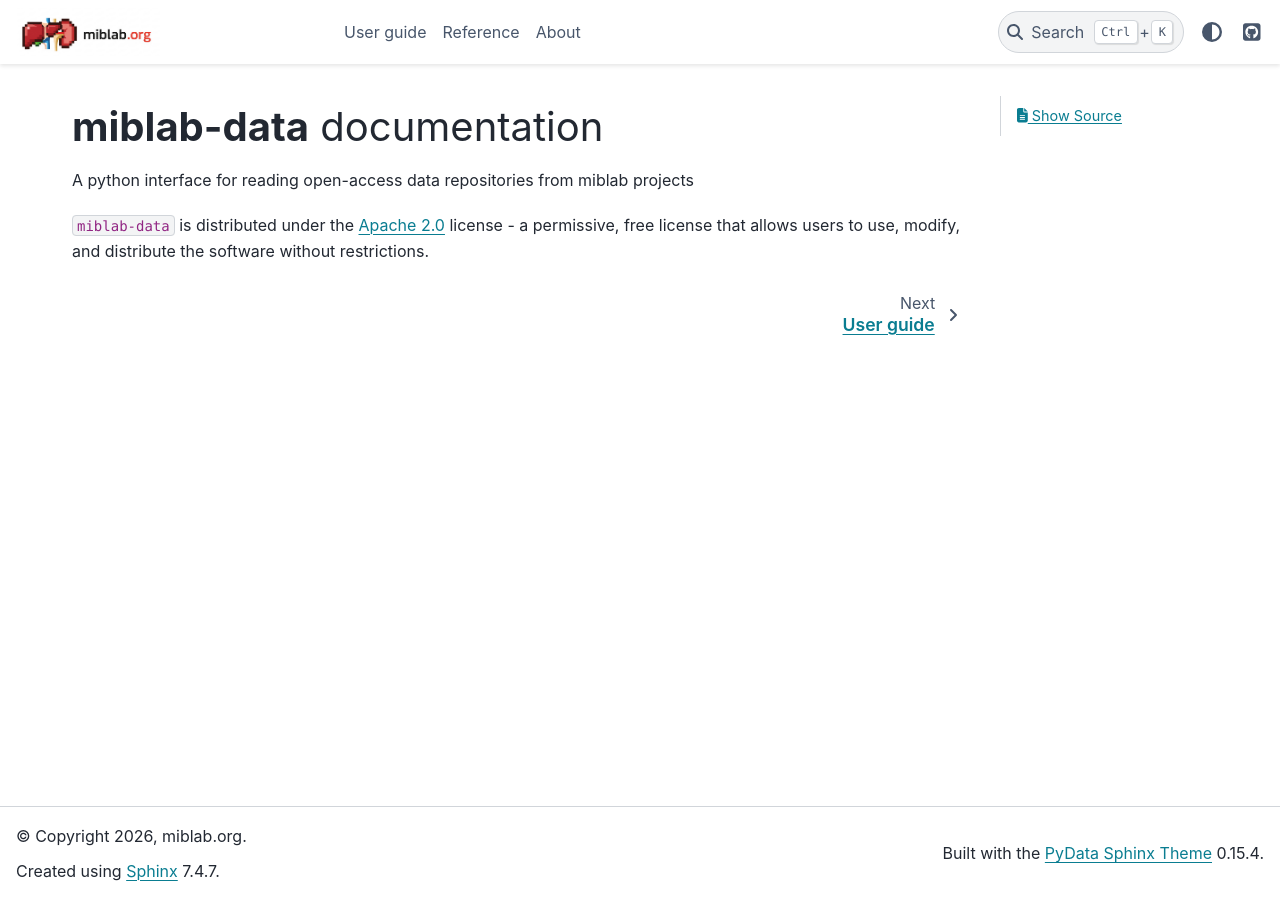
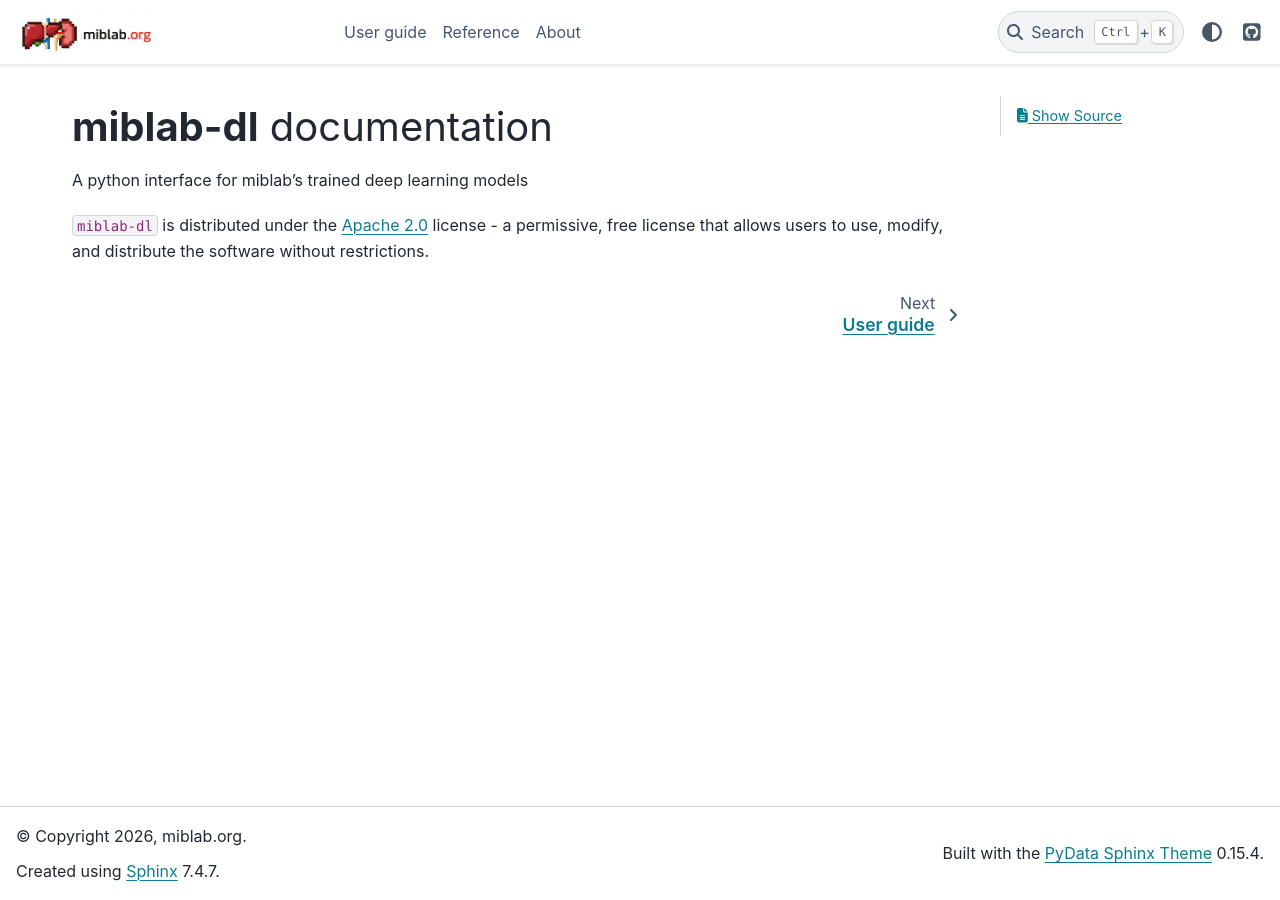
Before and after one commit to openmiblab/docs-miblab-dl, a Sphinx documentation site: the page built from docs/source/index.rst, in a window 1280 px wide. Built offline with Sphinx 7.4.7 and the PyData theme 0.15.4, drawn with Linux system fonts in a browser that asks for light colours.

Commit message:
Update index.rst

```diff
--- a/docs/source/index.rst
+++ b/docs/source/index.rst
@@ -4,13 +4,13 @@
    contain the root `toctree` directive.
 
 #############################
-**miblab-data** documentation
+**miblab-dl** documentation
 #############################
 
-A python interface for reading open-access data repositories from miblab projects
+A python interface for miblab's trained deep learning models
 
 
-``miblab-data`` is distributed under the
+``miblab-dl`` is distributed under the
 `Apache 2.0 <https://www.apache.org/licenses/LICENSE-2.0>`_ license - a
 permissive, free license that allows users to use, modify, and
 distribute the software without restrictions.
```
